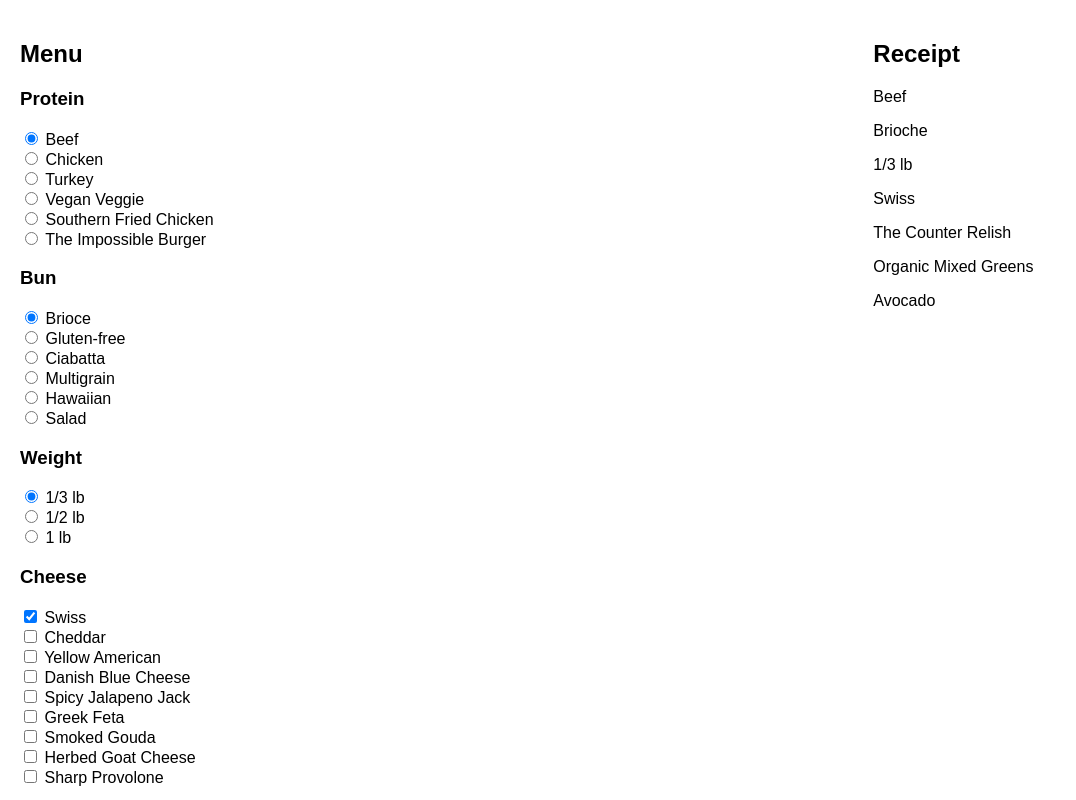
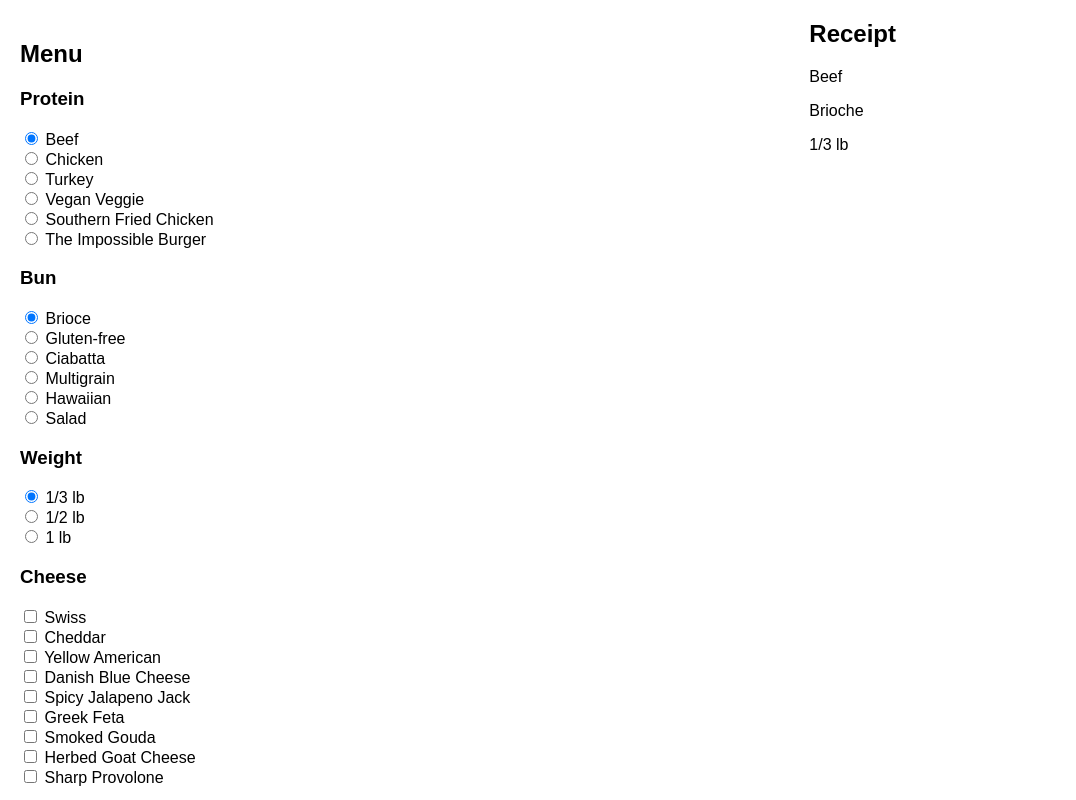
Before and after one commit to AlirieGray/build-a-burger, a React (Create React App) app: page / in a window 1280 px wide. Shown: the top 800 px of the page, without its empty margins (0-1076 px from the left). Built offline with nearby package versions, Linux system fonts and the light colour scheme.

Commit message:
broke everything

```diff
--- a/src/actions/burger.js
+++ b/src/actions/burger.js
@@ -5,3 +5,10 @@ export const addItem = ( item ) => {
     item
   }
 }
+
+export const removeItem = ( item ) => {
+  return {
+    type: 'REMOVE_ITEM',
+    item
+  }
+}
--- a/src/components/Category.js
+++ b/src/components/Category.js
@@ -8,17 +8,47 @@ class Category extends Component {
     this.GetOptions = this.GetOptions.bind(this);
     this.AddItem = this.AddItem.bind(this);
     this.HandleOptionChange = this.HandleOptionChange.bind(this);
+    this.ToggleCheckbox = this.ToggleCheckbox.bind(this);
+    if (this.props.isRadio) {
       this.state = {
         selectedOption:this.props.options[0],
       }
+    } else {
+      this.state = {
+        selectedOptions:[this.props.options[0]]
+      }
+    }
+
   }
 
   HandleOptionChange(e) {
+    if (this.props.isRadio) {
       this.setState({
         selectedOption: e.target.value
       }, () => {
         this.AddItem(this.state.selectedOption);
       })
+    }
+  }
+
+  ToggleCheckbox(e) {
+    // if we already have the item in state, remove it
+    var index = this.state.selectedOptions.indexOf(e.target.value);
+    if (index >= 0) {
+      this.setState({
+        selectedOptions: this.state.selectedOptions.splice(index, 1)
+      }, () => {
+        console.log(this.state.selectedOptions)
+      })
+    }
+    // otherwise, add it to state
+    else {
+      this.setState({
+        selectedOptions: [...this.state.selectedOptions, e.target.name]
+      }, () => {
+        this.AddItem(e.target.name);
+      })
+    }
   }
 
   AddItem(itemName) {
@@ -31,13 +61,24 @@ class Category extends Component {
     return this.props.options.map((option, index) => {
       // TODO: check if should be radio or square
       // this.props.isRadio
+      if (this.props.isRadio) {
         return (
           <div key={index}>
-          <input type={this.props.isRadio ? "radio" : "checkbox"} id={`${this.props.name}-${index}`} name={option} value={option} checked={this.state.selectedOption===option}
+            <input type={"radio"} id={`${this.props.name}-${index}`} name={option} value={option} checked={this.state.selectedOption===option}
             onChange={this.HandleOptionChange}/>
             <label htmlFor={`${this.props.name}-${index}`}> {option}</label>
           </div>
+        );
+      } else {
+        return (
+          <div key={index}>
+            <input type={"checkbox"} id={`${this.props.name}-${index}`} name={option} value={option}
+            onChange={this.ToggleCheckbox}/>
+            <label htmlFor={`${this.props.name}-${index}`}> {option}</label>
+          </div>
         )
+      }
+
     })
   }
 
--- a/src/components/Receipt.css
+++ b/src/components/Receipt.css
@@ -1,3 +1,4 @@
-.container {
-  padding: 20px;
+.receipt {
+  position: fixed;
+  right: 30%;
 }
--- a/src/components/Receipt.js
+++ b/src/components/Receipt.js
@@ -18,7 +18,7 @@ class Receipt extends Component {
 
   render() {
     return (
-      <div className="container">
+      <div className="receipt">
         <h2> Receipt </h2>
         <div> {this.GetBurger(this.props.burger)} </div>
       </div>
--- a/src/reducers/burger.js
+++ b/src/reducers/burger.js
@@ -2,10 +2,6 @@ const burgerDefault = [
   { type:'Protein', name: 'Beef' },
   { type:'Bun', name: 'Brioche' },
   { type:'Weight', name: '1/3 lb'},
-  { type:'Cheese', name: 'Swiss' },
-  { type:'Sauce', name: 'The Counter Relish' },
-  { type:'Toppings', name: 'Organic Mixed Greens' },
-  { type:'Premium Toppings', name: 'Avocado' }
 ];
 
 export default (state = burgerDefault, action) => {
@@ -26,8 +22,11 @@ export default (state = burgerDefault, action) => {
         }
         return filteredBurger;
       } else {
+        console.log('adding cheese')
         return [...state, { type:action.item.type, name: action.item.name }]
       }
+    case 'REMOVE_ITEM':
+      return state.filter(item => action.item.type != item.type);
     default:
       return state;
   }
```
Lines whose indentation alone changed are shown as unchanged.
